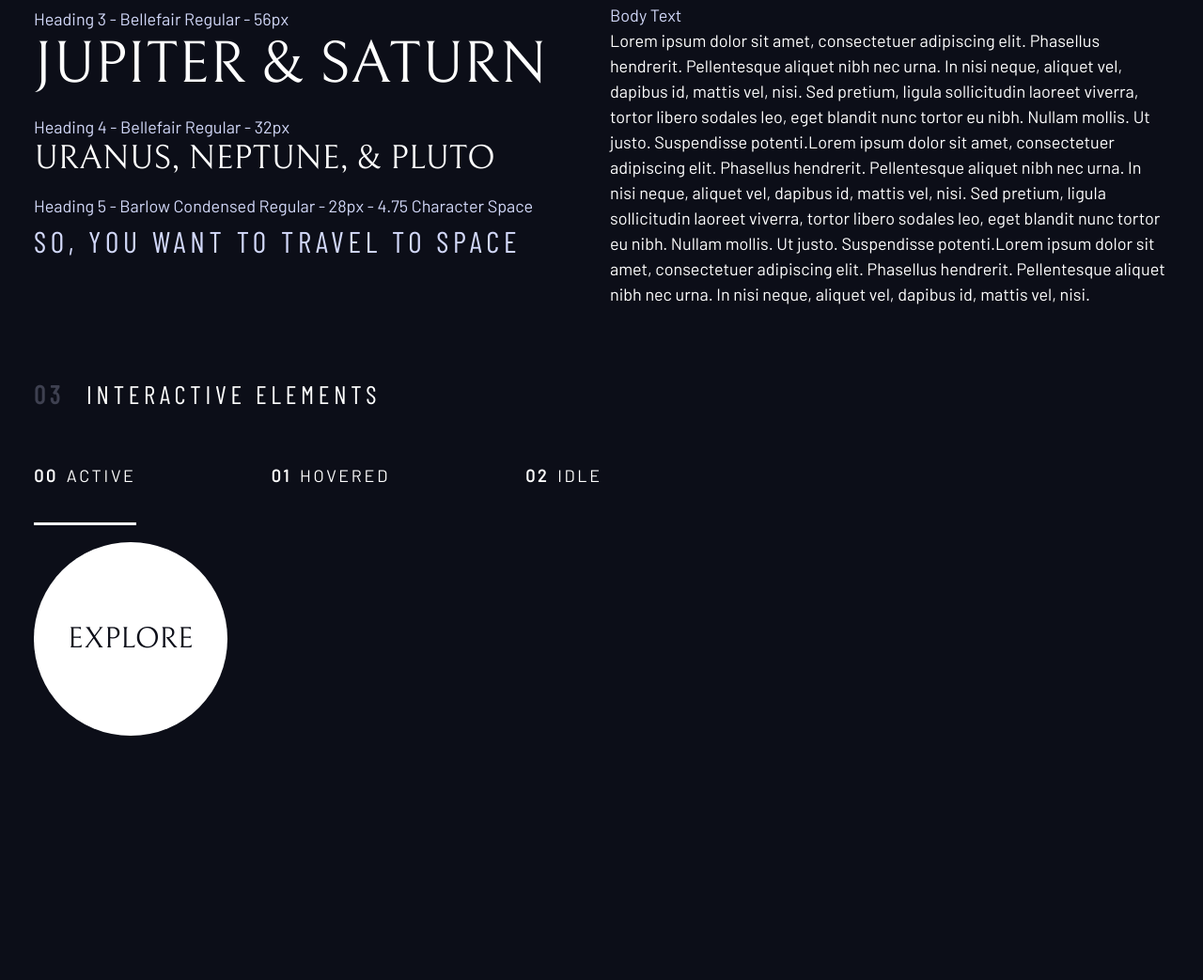
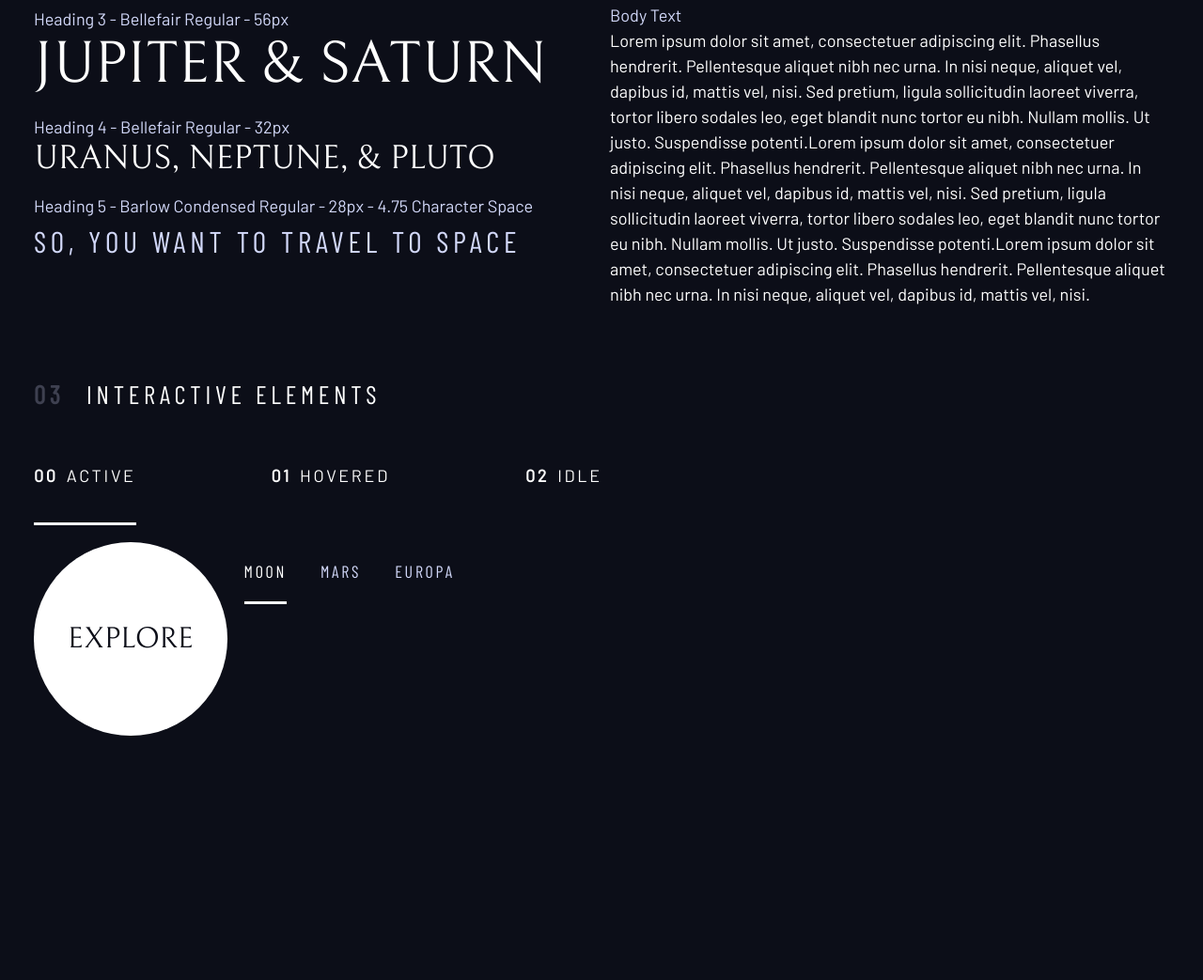
Before and after one commit to DrSergej/space-tourism, a plain HTML site: page design-system.html in a window 1280 px wide. Shown: the part 790-1833 px from the top of the page at 94% size. Before the commit the page ends 1767 px from the top, so only its background shows below. Drawn offline with Linux system fonts and the light colour scheme.

Commit message:
interactive-elements wip

```diff
--- a/assets/css/index.css
+++ b/assets/css/index.css
@@ -293,7 +293,9 @@ can be also done with: .flow > * + * {}
 
 /* selecting every direct ascendant child */
 .underline-indicators > * {
+	cursor: pointer;
 	padding: var(--underline-gap, 1rem) 0;
+	border: 0;
 	border-bottom: 0.2rem solid hsl(var(--color-white) / 0);
 }
 
@@ -302,6 +304,12 @@ can be also done with: .flow > * + * {}
 	border-color: hsl(var(--color-white) / 0.5);
 }
 
-.underline-indicators > .active {
+.underline-indicators > .active,
+.underline-indicators > [aria-selected="true"] {
+	color: hsl(var(--color-white) / 1);
 	border-color: hsl(var(--color-white) / 1);
 }
+
+.tab-list {
+	--gap: 2rem;
+}
--- a/design-system.html
+++ b/design-system.html
@@ -217,6 +217,26 @@
 
 					<div style="margin-bottom: 50vh">
 						<!-- Tabs -->
+						<div class="tab-list underline-indicators flex">
+							<button
+								aria-selected="true"
+								class="uppercase ff-sans-cond text-accent bg-dark letter-spacing-2"
+							>
+								Moon
+							</button>
+							<button
+								aria-selected="false"
+								class="uppercase ff-sans-cond text-accent bg-dark letter-spacing-2"
+							>
+								Mars
+							</button>
+							<button
+								aria-selected="false"
+								class="uppercase ff-sans-cond text-accent bg-dark letter-spacing-2"
+							>
+								Europa
+							</button>
+						</div>
 
 						<!-- Dots -->
 
```
